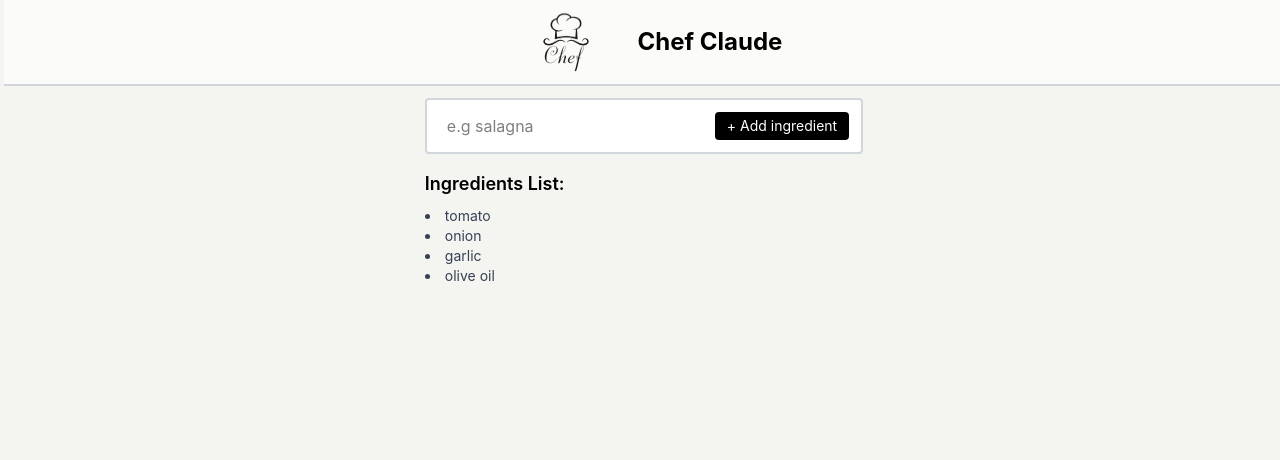
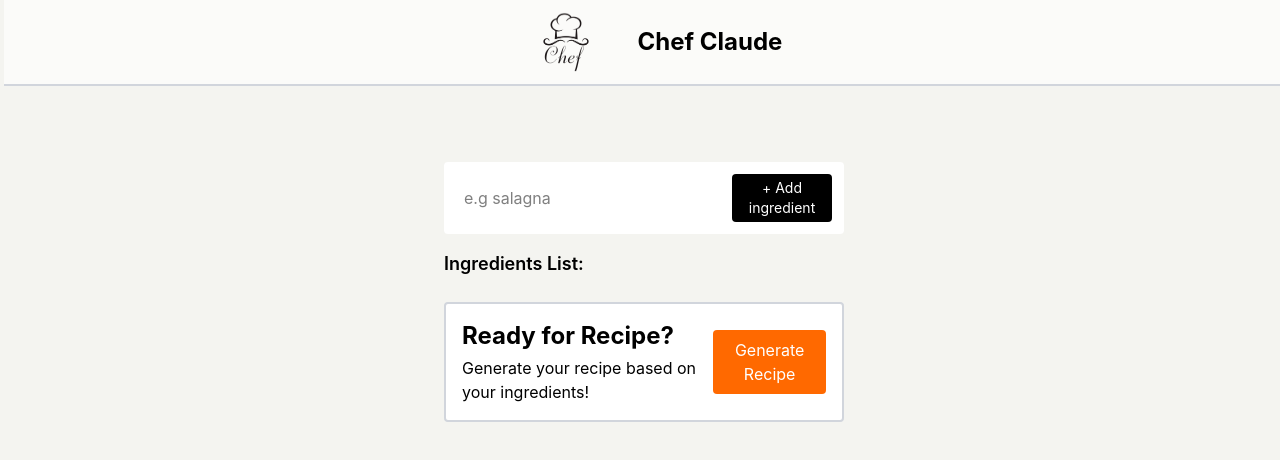
Before and after one commit to fenymo-0914-mongare/Reminiscent-, a React (Vite) app: page / in a window 1280 px wide. Shown: the top 460 px of the page. Built offline with nearby package versions, Linux system fonts and the light colour scheme.

Commit message:
Added a recipe container and modified necessary areas

```diff
--- a/src/chef_claude_project/components/form.jsx
+++ b/src/chef_claude_project/components/form.jsx
@@ -1,10 +1,9 @@
 import React from 'react'
+import { useAtom } from 'jotai'
+import { ingredientsAtom } from '../states/atoms'
 
 const Form = () => {
-
-    const ingredients = [
-        'tomato','onion','garlic','olive oil',
-    ]
+    const [ingredients, setIngredients] = useAtom(ingredientsAtom)
 
     const ingredientsList = ingredients.map((ingredient, index) => (
         <li key={index} className='text-sm text-gray-700'>{ingredient}</li>
@@ -15,13 +14,14 @@ const Form = () => {
         const formData = new FormData(e.currentTarget)
         const newIngredient = formData.get('Ingredients')
         if (newIngredient) {
-            ingredients.push(newIngredient)
+            setIngredients(prev => [...prev, newIngredient])
         }
+        e.currentTarget.reset()
     }
 
   return (
-    <div>
-        <form className='flex gap-3 items-center-safe justify-items-center-safe p-3 w-[100%] border-2 border-gray-300 rounded-sm bg-white'
+    <div className='max-w-md mx-auto mt-10 p-6' >
+        <form className='flex gap-3 items-center-safe justify-items-center-safe p-3 w-[100%] order-2 border-gray-300 rounded-sm bg-white'
             onSubmit={handleSubmit}>
             <div className="focus-within:ring-2 focus-within:ring-orange-300 rounded-sm">
                 <input aria-label="ingredients" name='Ingredients' type="text" placeholder='e.g salagna'
@@ -36,6 +36,15 @@ const Form = () => {
             <ul className='list-disc list-inside'>
                 {ingredientsList}
             </ul>
+            <div className="flex items-center gap-4 mt-6 p-4 border-2 border-gray-300 rounded-sm bg-white">
+                <div className="flex flex-col gap-1">
+                    <h1 className='text-2xl font-bold'>Ready for Recipe?</h1>
+                    <p>Generate your recipe based on your ingredients!</p>
+                </div>
+                <button className='bg-orange-500 text-white px-4 py-2 rounded-sm hover:bg-orange-600 transition-colors duration-200'>
+                    Generate Recipe
+                </button>
+            </div>
         </div>
     </div>
     )
--- a/src/chef_claude_project/states/atoms.js
+++ b/src/chef_claude_project/states/atoms.js
@@ -1 +1,2 @@
 import { atom } from "jotai"
+export const ingredientsAtom = atom([])
```
